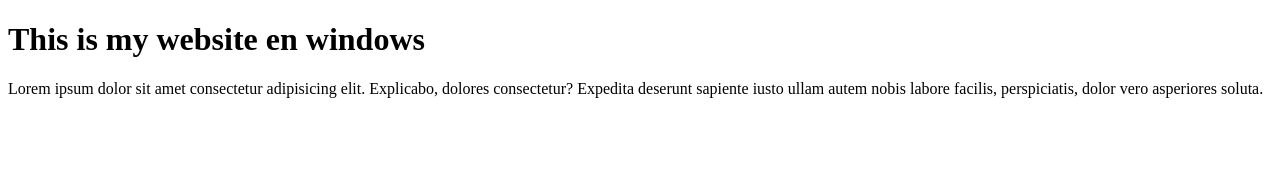
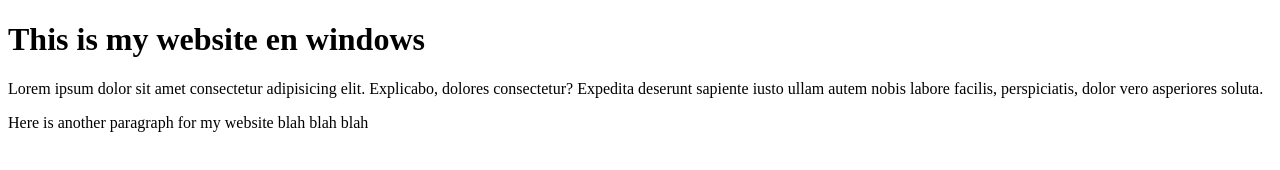
Before and after one commit to sisfranco/firstsitewindows, a plain HTML site: page index.html in a window 1280 px wide. Drawn offline with Linux system fonts and the light colour scheme.

Commit message:
added a new paragrapgh

```diff
--- a/index.html
+++ b/index.html
@@ -12,5 +12,7 @@
       dolores consectetur? Expedita deserunt sapiente iusto ullam autem nobis
       labore facilis, perspiciatis, dolor vero asperiores soluta.
     </p>
+
+    <p>Here is another paragraph for my website blah blah blah</p>
   </body>
 </html>
```
